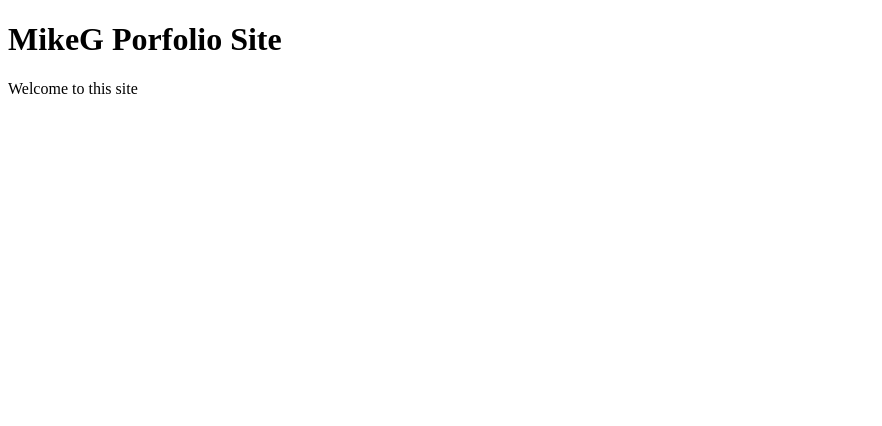
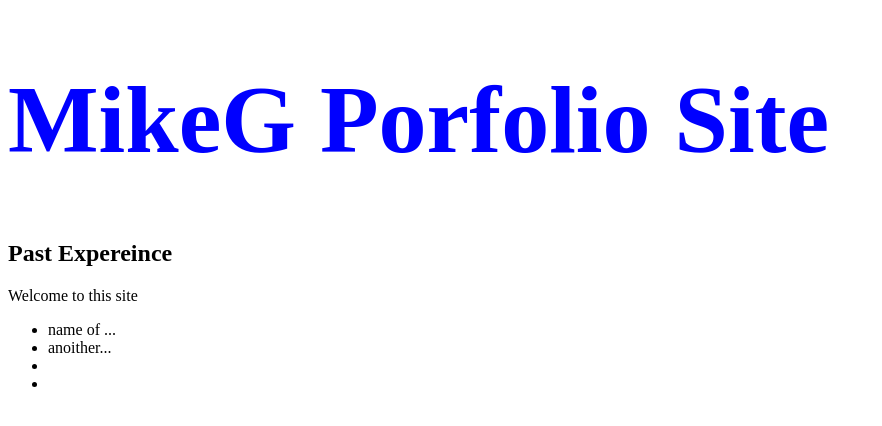
Before and after one commit to mikegreenan98/porfolio-website, a plain HTML site: page index.html in a window 1280 px wide. Shown: the whole page, without its empty margins (0-882 px from the left). Drawn offline with Linux system fonts and the light colour scheme.

Commit message:
added some more initial files

```diff
--- /dev/null
+++ b/index.css
@@ -0,0 +1,4 @@
+h1 {
+    font-size: 72pt;
+    color: blue;
+}
--- a/index.html
+++ b/index.html
@@ -5,9 +5,18 @@
     <meta http-equiv="X-UA-Compatible" content="IE=edge">
     <meta name="viewport" content="width=device-width, initial-scale=1.0">
     <title>MikeG Portfolio</title>
+    <link rel="stylesheet" href="index.css">
 </head>
 <body>
     <h1>MikeG Porfolio Site</h1>
+    <h2>Past Expereince</h2>
     <p>Welcome to this site</p>
+    <ul>
+        <li>name of ...</li>
+        <li>anoither...</li>
+        <li></li>
+        <li></li>
+
+    </ul>
 </body>
 </html>
```
